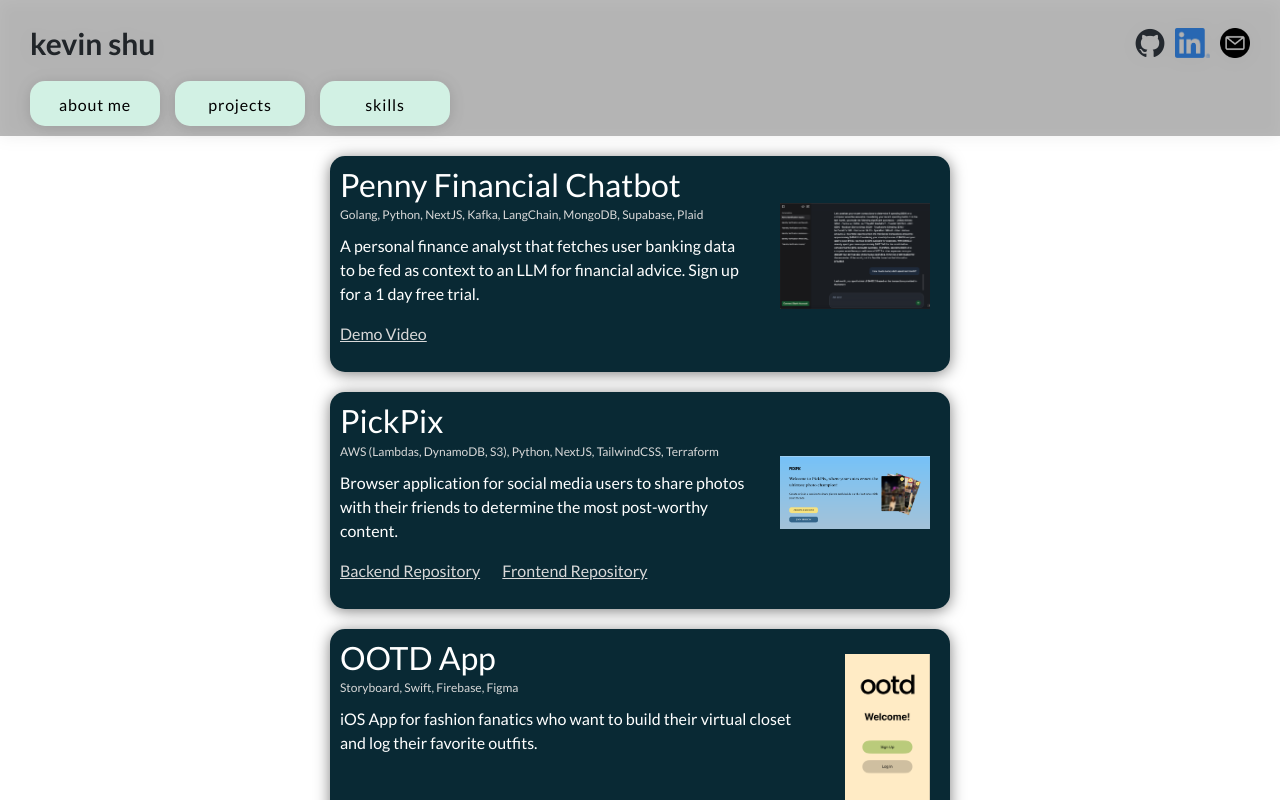
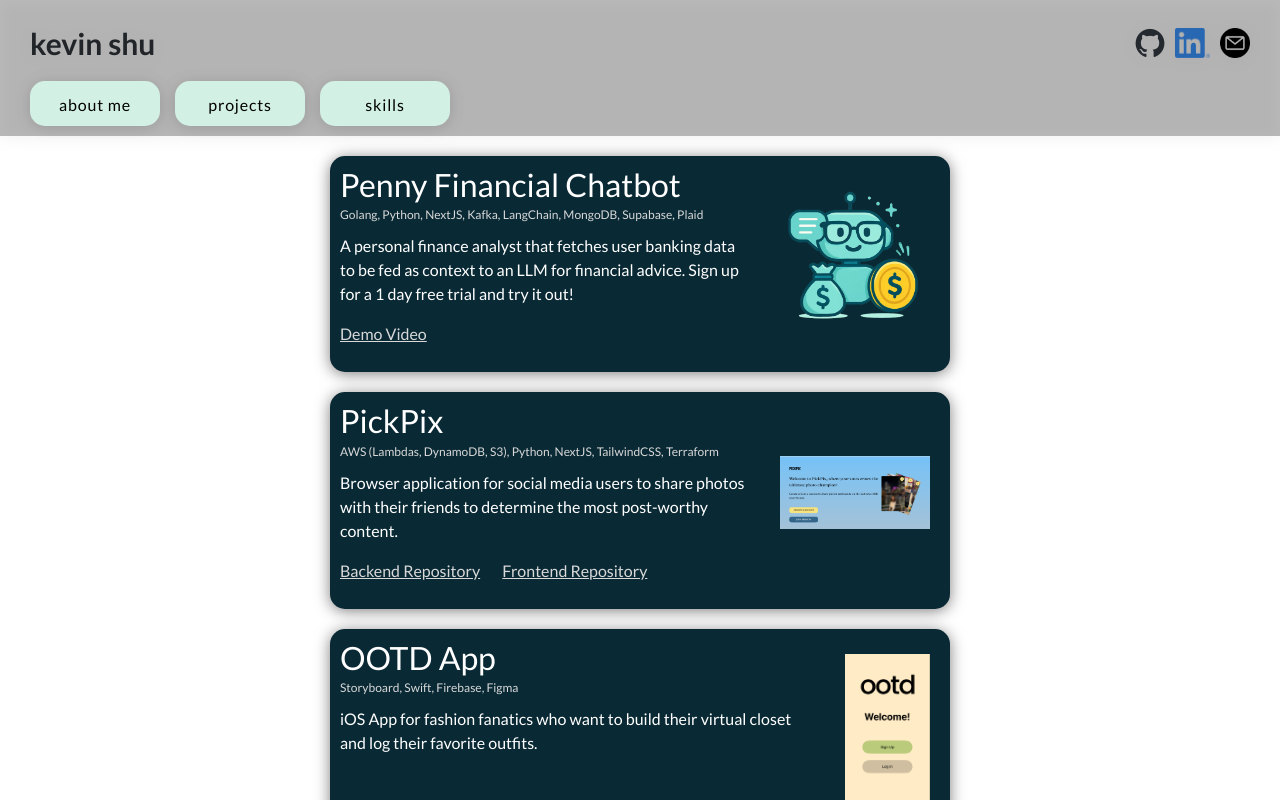
Before and after one commit to kyshu11027/portfolio, a React (Vite) app: page /projects in a window 1280 px wide. Built offline with nearby package versions, Linux system fonts and the light colour scheme; the HTML template or start-up script is replaced by a standard one.

Commit message:
added penny logo

```diff
--- a/src/components/Projects.jsx
+++ b/src/components/Projects.jsx
@@ -4,7 +4,7 @@ import ootd from "/assets/ootd.png";
 import peakRec from "/assets/peak-rec.png";
 import website from "/assets/website.png";
 import pickpix from "/assets/pickpix.png";
-import financialChatbot from "/assets/financial-chatbot.png";
+import penny from "/assets/penny-logo.png";
 import "../css/projects.css";
 
 const Projects = () => {
@@ -18,7 +18,7 @@ const Projects = () => {
             <p>
               A personal finance analyst that fetches user banking data to be
               fed as context to an LLM for financial advice. Sign up for a 1 day
-              free trial.
+              free trial and try it out!
             </p>
             <p>
               <a
@@ -40,7 +40,7 @@ const Projects = () => {
           "Supabase",
           "Plaid",
         ]}
-        img={financialChatbot}
+        img={penny}
         className="row"
       />
       <Project
```
Also changed, not shown: public/assets/financial-chatbot.png (deleted), public/assets/penny-logo.png (added).
